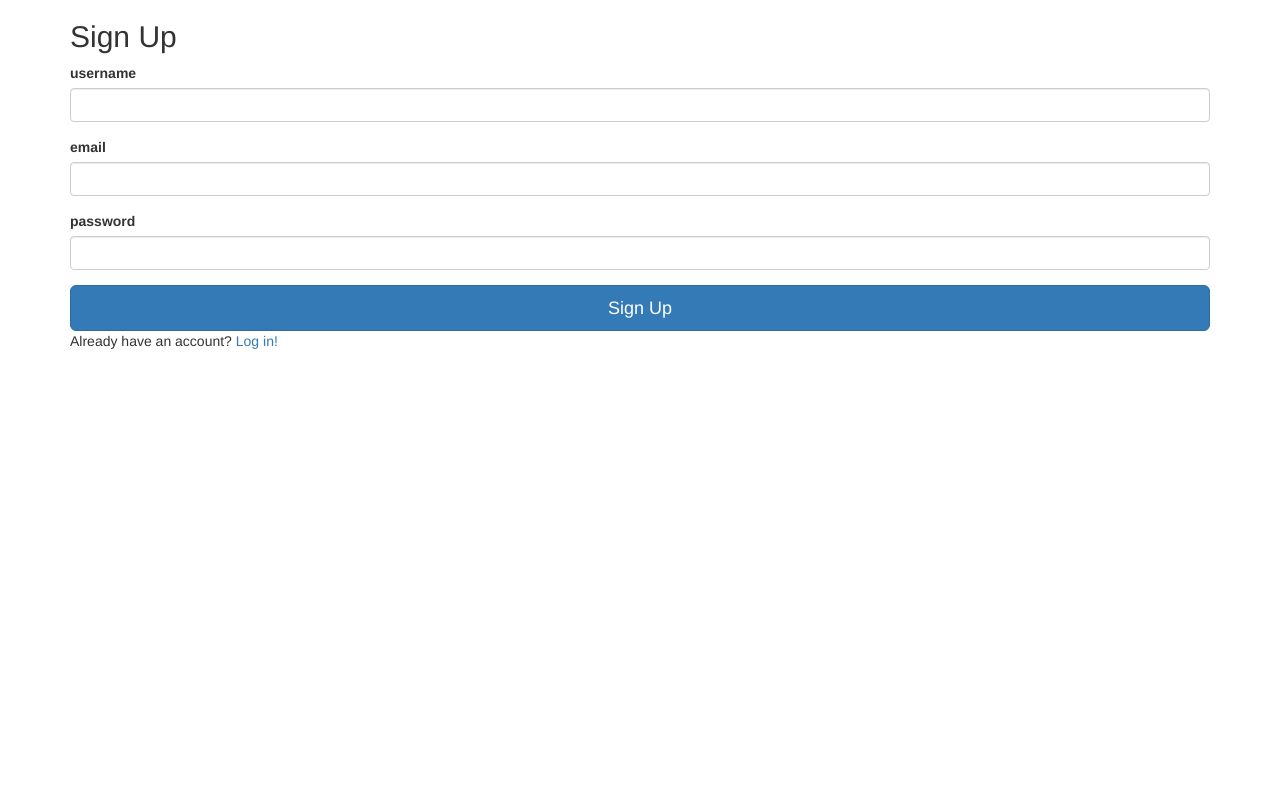
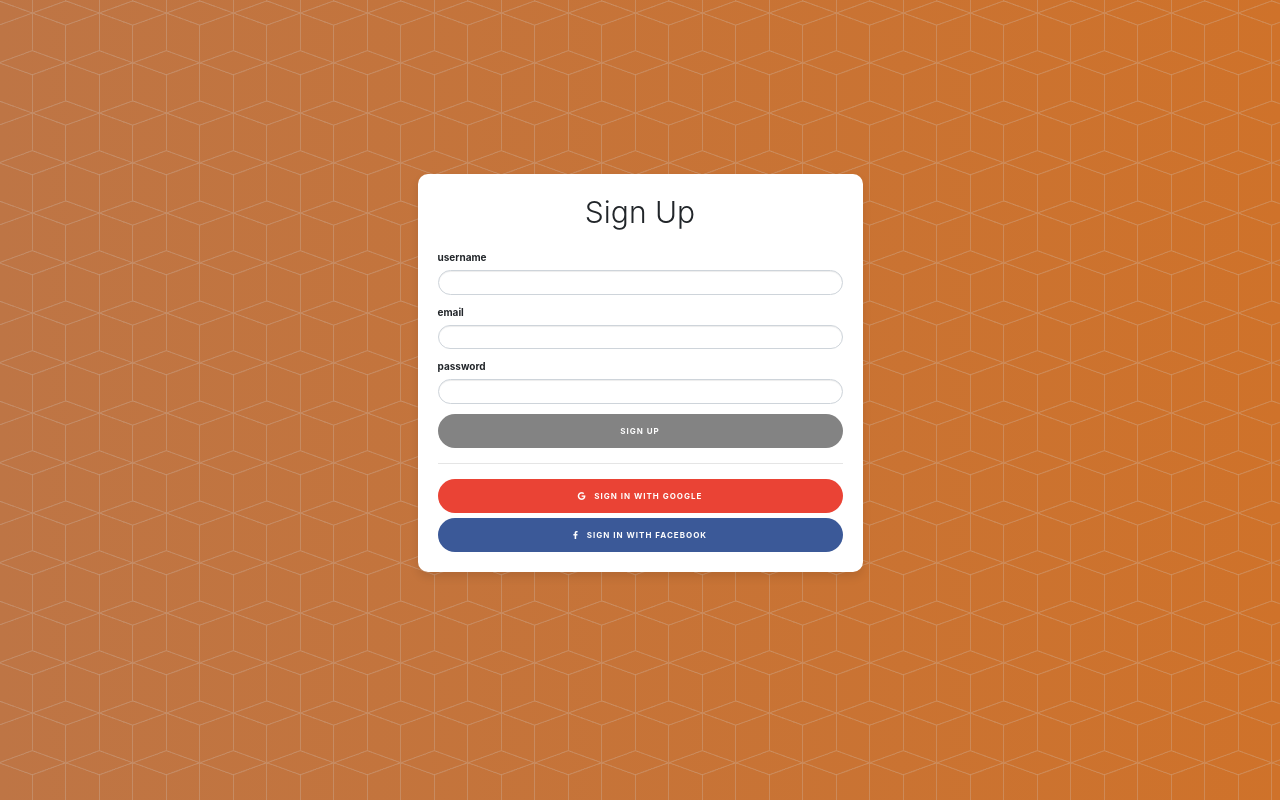
Before and after one commit to Vmodi2/TigerPair, a Flask app: page /login/signup in a window 1280 px wide. Run offline with Flask 2, Linux system fonts and the light colour scheme; parts of the project's set-up code (start-up, migrations or seed data) failed here and were passed over; some libraries are stand-ins or nearby versions.

Commit message:
signin/login animations + background

```diff
--- a/pages/login/signup.html
+++ b/pages/login/signup.html
@@ -1,5 +1,7 @@
 {% extends "bootstrap/base.html" %}
 {% import "bootstrap/wtf.html" as wtf %}
+
+<body id="top">
 
 {% block title %}
 Sign Up
@@ -7,20 +9,56 @@ Sign Up
 
 {% block styles %}
 {{super()}}
-<link rel="stylesheet" href="{{url_for('.static', filename='signin.css')}}">
+<link rel="stylesheet" href="https://stackpath.bootstrapcdn.com/bootstrap/4.3.1/css/bootstrap.min.css"></link>
+<script src="https://stackpath.bootstrapcdn.com/bootstrap/4.3.1/js/bootstrap.bundle.min.js"></script>
+<script src="https://ajax.googleapis.com/ajax/libs/jquery/3.4.0/jquery.min.js"></script>
+<link rel="stylesheet" href="https://use.fontawesome.com/releases/v5.8.2/css/all.css"></link>
+<link rel="stylesheet" href="{{url_for('.static', filename='/css/login.css')}}">
 {% endblock %}
 
 {% block content %}
 <div class="container">
+  <div class="row" style="padding-top: 13%">
+    <div class="col-sm-9 col-md-7 col-lg-5 mx-auto">
+      <div class="card card-signin my-5">
+        <div class="card-body">
+          <form class="form-signin" method="POST" action="#">
+            <h5 class="card-title text-center">Sign Up</h5>
+              {{ form.hidden_tag() }}
 
-  <form class="form-signin" method="POST" action="#">
-    <h2 class="form-signin-heading">Sign Up</h2>
-    {{ form.hidden_tag() }}
-    {{ wtf.form_field(form.username) }}
-    {{ wtf.form_field(form.email) }}
-    {{ wtf.form_field(form.password) }}
-    <button class="btn btn-lg btn-primary btn-block" type="submit">Sign Up</button>
-  </form>
-  <p>Already have an account? <a href="/login">Log in!</a></p>
-</div> <!-- /container -->
+              <div class="form-label-group">
+                <!-- <input type="email" id="inputEmail" class="form-control" placeholder="Email address" required autofocus> -->
+                  {{wtf.form_field(form.username, id='Username', class='form-control', placeholder='Username')}}
+                <!-- <label for="username">Username</label> -->
+              </div>
+              <div class="form-label-group">
+                <!-- <input type="email" id="inputEmail" class="form-control" placeholder="Email address" required autofocus> -->
+                {{wtf.form_field(form.email, id='Email', class='form-control', placeholder='email')}}
+                <!-- <label for="username">Username</label> -->
+              </div>
+              <div class="form-label-group">
+                <!-- <input type="password" id="inputPassword" class="form-control" placeholder="Password" required> -->
+                {{ wtf.form_field(form.password, id="password", class="form-control", placeholder="Password") }}
+                <!-- <label for="inputPassword">Password</label> -->
+              </div>
+              <button class="btn btn-lg btn-sign btn-block text-uppercase" type="submit">Sign Up</button>
+              <hr class="my-4">
+              <button class="btn btn-lg btn-google btn-block text-uppercase" type="submit"><i class="fab fa-google mr-2"></i> Sign in with Google</button>
+              <button class="btn btn-lg btn-facebook btn-block text-uppercase" type="submit"><i class="fab fa-facebook-f mr-2"></i> Sign in with Facebook</button>
+            </form>
+          </div>
+        </div>
+      </div>
+    </div>
+  <!-- /container -->
+</div>
+<script>
+
+  $( document ).ready(function() {
+
+              $(".card-body").slideDown();
+
+});
+  </script>
+
 {% endblock %}
--- a/pair.py
+++ b/pair.py
@@ -280,12 +280,15 @@ def gotoemail():
 @app.route('/login/signup', methods=['GET', 'POST'])
 def signup():
     form = RegisterForm()
-
     if form.validate_on_submit():
         name = form.username.data
+        print("name: ", name)
         email = form.email.data
+        print("email: ", email)
         hashed_password = generate_password_hash(
             form.password.data, method='sha256')
+        print("pass: ", hashed_password)
+
         existing_user = alumni.query.filter_by(aluminfoemail=email).first()
         if existing_user is None:
 
--- a/static/css/login.css
+++ b/static/css/login.css
@@ -4,8 +4,8 @@
   }
 
   body {
-    background: #007bff;
-    background: linear-gradient(to right, rgb(230, 111, 0), #33AEFF);
+    background: #ffa600;
+    background: url("../images/bg-pattern.png"), linear-gradient(to right, rgb(190, 117, 69), #cf722a);
   }
 
   .card-signin {
@@ -17,10 +17,11 @@
   .card-signin .card-title {
     margin-bottom: 2rem;
     font-weight: 300;
-    font-size: 1.5rem;
+    font-size: 3rem;
   }
 
   .card-signin .card-body {
+    display: none;
     padding: 2rem;
   }
 
@@ -38,12 +39,12 @@
   }
 
   .form-label-group {
-    position: relative;
+    /* position: relative; */
     margin-bottom: 1rem;
   }
 
   .form-label-group input {
-    height: auto;
+    /* height: auto; */
     border-radius: 2rem;
   }
 
@@ -87,16 +88,21 @@
     color: transparent;
   }
 
-  .form-label-group input:not(:placeholder-shown) {
+  /* .form-label-group input:not(:placeholder-shown) {
     padding-top: calc(var(--input-padding-y) + var(--input-padding-y) * (2 / 3));
     padding-bottom: calc(var(--input-padding-y) / 3);
-  }
+  } */
 
-  .form-label-group input:not(:placeholder-shown)~label {
+  /* .form-label-group input:not(:placeholder-shown)~label {
     padding-top: calc(var(--input-padding-y) / 3);
     padding-bottom: calc(var(--input-padding-y) / 3);
     font-size: 12px;
     color: #777;
+  } */
+
+  .btn-sign{
+    color: white;
+    background-color: #838383;
   }
 
   .btn-google {
```
Also changed, not shown: pages/index.html (+9 -11 lines), pages/login/login.html (+26 -64 lines), static/images/bg-pattern.png (added), 3 other files.
